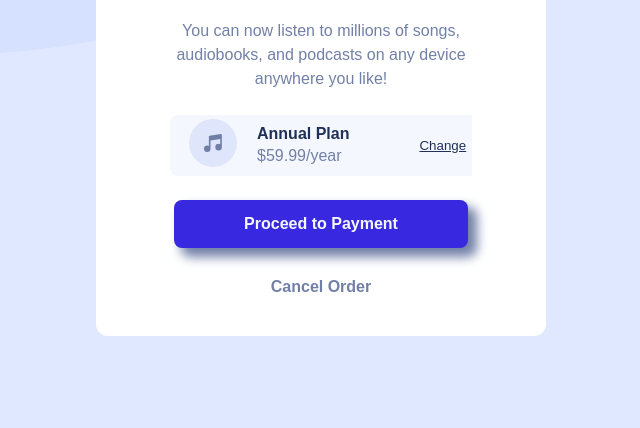
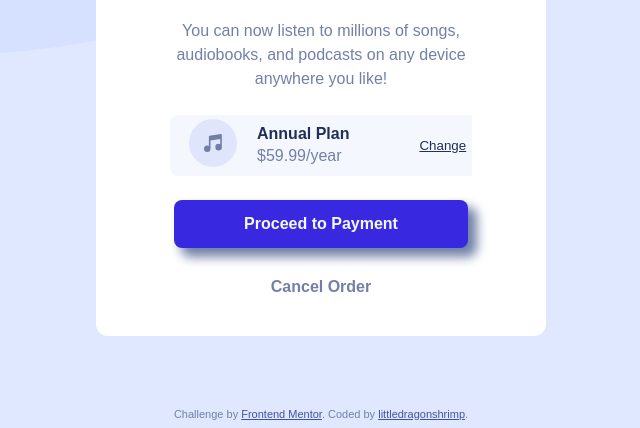
Before and after one commit to littledragonshrimp/orderSummaryTest, a plain HTML site: page index.html in a window 1280 px wide. Shown: the part 390-818 px from the top of the page, without its empty margins (319-959 px from the left). Drawn offline with Linux system fonts and the light colour scheme.

Commit message:
5th commit, adds attribution

```diff
--- a/index.html
+++ b/index.html
@@ -60,18 +60,17 @@
 
   </div>
 
+  <div class="attribution">
+    Challenge by <a href="https://www.frontendmentor.io?ref=challenge" target="_blank">Frontend Mentor</a>.
+    Coded by <a href="https://github.com/littledragonshrimp/orderSummaryTest">littledragonshrimp</a>.
+  </div>
 
   </main>
 
 
 
 
- <!--
-  <div class="attribution">
-    Challenge by <a href="https://www.frontendmentor.io?ref=challenge" target="_blank">Frontend Mentor</a>.
-    Coded by <a href="#">Your Name Here</a>.
-  </div>
--->
+
 
 </body>
 </html>
--- a/styles.scss
+++ b/styles.scss
@@ -152,3 +152,12 @@ background-color: $button_color;
         color: $title;
     }
 }
+
+
+.attribution{
+    margin-top: 5%;
+    color: $berry;
+    display: block;
+    justify-content: center;
+    align-items: flex-end;
+}
```
Also changed, not shown: styles.css, 2 other files.
